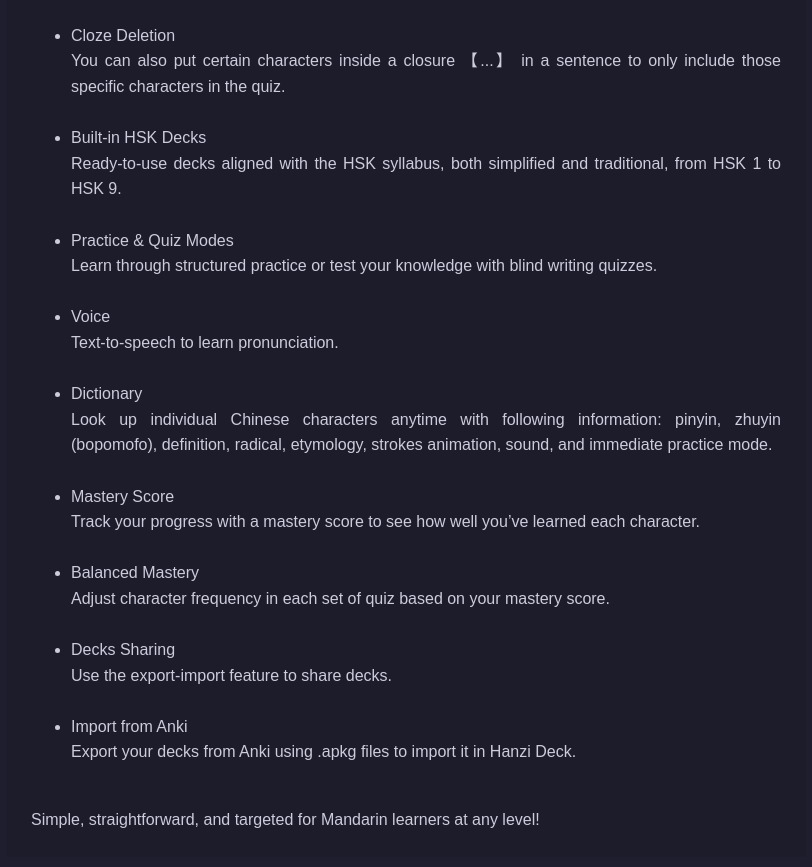
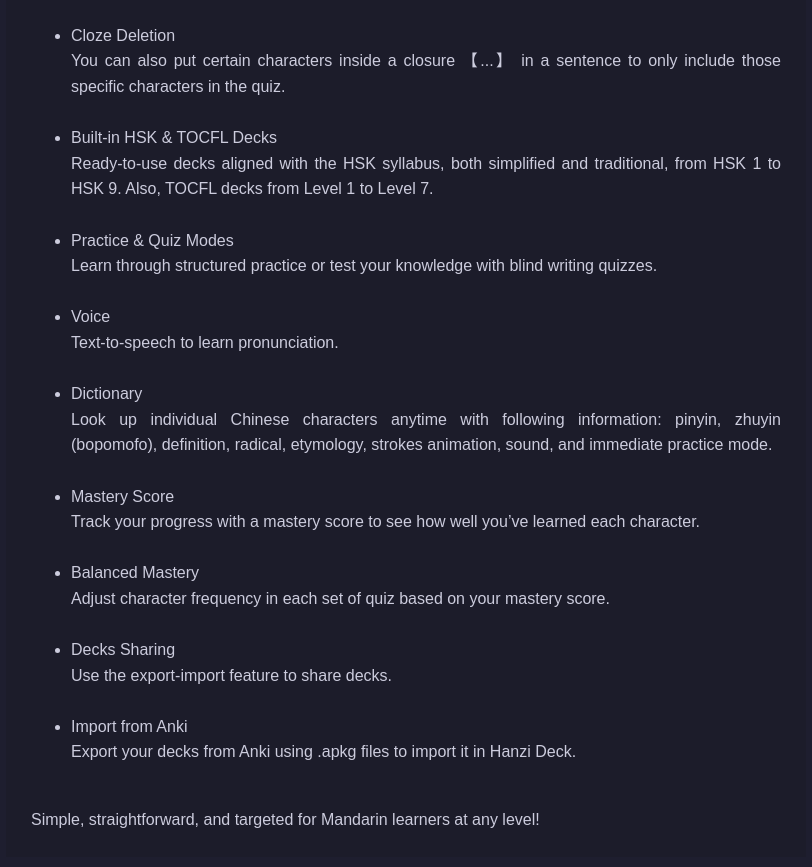
Before and after one commit to springtome-interactive/springtome-interactive.github.io, a plain HTML site: page index.html in a window 1280 px wide. Shown: the part 1434-2301 px from the top of the page, without its empty margins (234-1046 px from the left). Drawn offline with Linux system fonts and the light colour scheme.

Commit message:
added TOCFL decks in description

```diff
--- a/index.html
+++ b/index.html
@@ -201,8 +201,8 @@
 			<li> Cloze Deletion<br>
 			You can also put certain characters inside a closure 【...】 in a sentence to only include those specific characters in the quiz.<br></li>
 			<br>
-			<li> Built-in HSK Decks<br>
-			Ready-to-use decks aligned with the HSK syllabus, both simplified and traditional, from HSK 1 to HSK 9.<br></li>
+			<li> Built-in HSK & TOCFL Decks<br>
+			Ready-to-use decks aligned with the HSK syllabus, both simplified and traditional, from HSK 1 to HSK 9. Also, TOCFL decks from Level 1 to Level 7.<br></li>
 			<br>
 			<li> Practice & Quiz Modes<br>
 			Learn through structured practice or test your knowledge with blind writing quizzes.<br></li>
```
